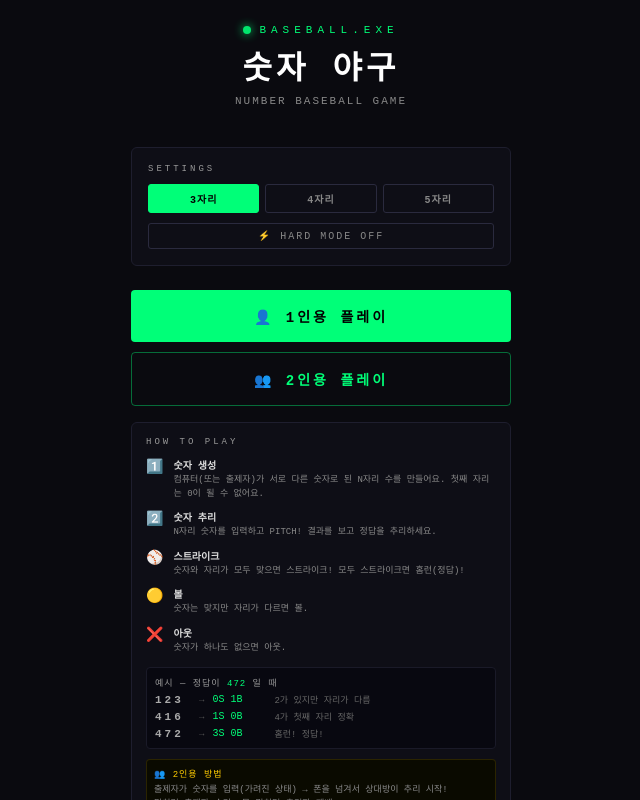
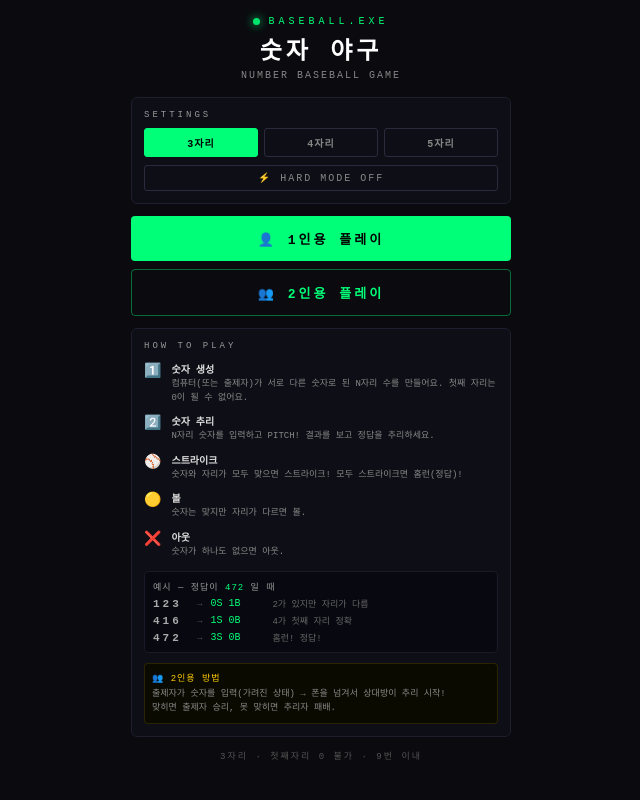
Before and after one commit to ddudu-0312/Yagu, a React (Vite) app: page / in a window 1280 px wide. Shown: the whole page, without its empty margins (319-959 px from the left). Built offline with nearby package versions, Linux system fonts and the light colour scheme.

Commit message:
Update App.jsx

```diff
--- a/src/App.jsx
+++ b/src/App.jsx
@@ -121,7 +121,7 @@ function HomeScreen({ onSolo, onDuo, modeIdx, setModeIdx, hardMode, setHardMode
   return (
     <div style={{
       position:"fixed", inset:0, background:"#0a0a0f",
-      overflowY:"auto",
+      overflowY:"auto", overflowX:"hidden",
       fontFamily:"'Courier New',Courier,monospace",
     }}>
       <style>{`
@@ -129,21 +129,21 @@ function HomeScreen({ onSolo, onDuo, modeIdx, setModeIdx, hardMode, setHardMode
         button:active{transform:scale(0.96)}
         input:focus{outline:none}
       `}</style>
-      <div style={{width:"100%",maxWidth:"380px",padding:"24px 20px 40px",margin:"0 auto"}}>
+      <div style={{width:"100%",maxWidth:"380px",padding:"16px 20px 32px",margin:"0 auto"}}>
         {/* 로고 */}
-        <div style={{textAlign:"center",marginBottom:"40px"}}>
-          <div style={{display:"flex",alignItems:"center",justifyContent:"center",gap:"8px",marginBottom:"6px"}}>
-            <div style={{width:"8px",height:"8px",borderRadius:"50%",background:"#00ff78",boxShadow:"0 0 10px #00ff78",animation:"pulse 2s infinite"}}/>
-            <span style={{color:"#00ff78",fontSize:"11px",letterSpacing:"5px"}}>BASEBALL.EXE</span>
+        <div style={{textAlign:"center",marginBottom:"16px"}}>
+          <div style={{display:"flex",alignItems:"center",justifyContent:"center",gap:"8px",marginBottom:"4px"}}>
+            <div style={{width:"7px",height:"7px",borderRadius:"50%",background:"#00ff78",boxShadow:"0 0 10px #00ff78",animation:"pulse 2s infinite"}}/>
+            <span style={{color:"#00ff78",fontSize:"10px",letterSpacing:"4px"}}>BASEBALL.EXE</span>
           </div>
-          <div style={{color:"#fff",fontSize:"32px",fontWeight:"bold",letterSpacing:"4px"}}>숫자 야구</div>
-          <div style={{color:"#888",fontSize:"11px",marginTop:"6px",letterSpacing:"2px"}}>NUMBER BASEBALL GAME</div>
+          <div style={{color:"#fff",fontSize:"24px",fontWeight:"bold",letterSpacing:"4px"}}>숫자 야구</div>
+          <div style={{color:"#888",fontSize:"10px",marginTop:"4px",letterSpacing:"2px"}}>NUMBER BASEBALL GAME</div>
         </div>
 
         {/* 모드 설정 */}
-        <div style={{marginBottom:"24px",background:"#0e0e16",border:"1px solid #1e1e2e",borderRadius:"6px",padding:"16px"}}>
-          <div style={{color:"#999",fontSize:"9px",letterSpacing:"3px",marginBottom:"10px"}}>SETTINGS</div>
-          <div style={{display:"flex",gap:"6px",marginBottom:"10px"}}>
+        <div style={{marginBottom:"12px",background:"#0e0e16",border:"1px solid #1e1e2e",borderRadius:"6px",padding:"12px"}}>
+          <div style={{color:"#999",fontSize:"9px",letterSpacing:"3px",marginBottom:"8px"}}>SETTINGS</div>
+          <div style={{display:"flex",gap:"6px",marginBottom:"8px"}}>
             {MODES.map((m,i) => (
               <button key={m.label} onClick={() => setModeIdx(i)} style={{
                 flex:1, background:modeIdx===i?"#00ff78":"transparent",
@@ -164,11 +164,11 @@ function HomeScreen({ onSolo, onDuo, modeIdx, setModeIdx, hardMode, setHardMode
         </div>
 
         {/* 플레이 선택 */}
-        <div style={{display:"flex",flexDirection:"column",gap:"10px"}}>
+        <div style={{display:"flex",flexDirection:"column",gap:"8px"}}>
           <button onClick={onSolo} style={{
             background:"#00ff78", border:"none", borderRadius:"4px",
             color:"#000", fontFamily:"'Courier New',monospace", fontWeight:"bold",
-            fontSize:"14px", letterSpacing:"3px", padding:"16px",
+            fontSize:"13px", letterSpacing:"3px", padding:"13px",
             cursor:"pointer", transition:"opacity 0.15s",
           }}
             onMouseEnter={e=>e.target.style.opacity="0.85"}
@@ -179,7 +179,7 @@ function HomeScreen({ onSolo, onDuo, modeIdx, setModeIdx, hardMode, setHardMode
             background:"transparent", border:"1px solid #00ff7866",
             borderRadius:"4px", color:"#00ff78",
             fontFamily:"'Courier New',monospace", fontWeight:"bold",
-            fontSize:"14px", letterSpacing:"3px", padding:"16px",
+            fontSize:"13px", letterSpacing:"3px", padding:"13px",
             cursor:"pointer", transition:"all 0.15s",
           }}
             onMouseEnter={e=>{e.target.style.background="#00ff7811"}}
@@ -188,7 +188,7 @@ function HomeScreen({ onSolo, onDuo, modeIdx, setModeIdx, hardMode, setHardMode
         </div>
 
         {/* 게임 방법 */}
-        <div style={{marginTop:"16px",background:"#0e0e16",border:"1px solid #1e1e2e",borderRadius:"6px",padding:"14px"}}>
+        <div style={{marginTop:"12px",background:"#0e0e16",border:"1px solid #1e1e2e",borderRadius:"6px",padding:"12px"}}>
           <div style={{color:"#999",fontSize:"9px",letterSpacing:"3px",marginBottom:"10px"}}>HOW TO PLAY</div>
 
           <div style={{display:"flex",flexDirection:"column",gap:"8px"}}>
```
